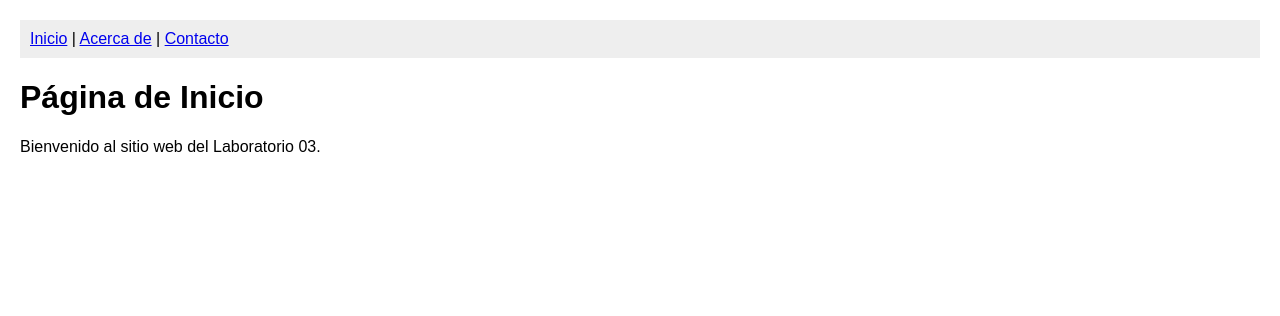
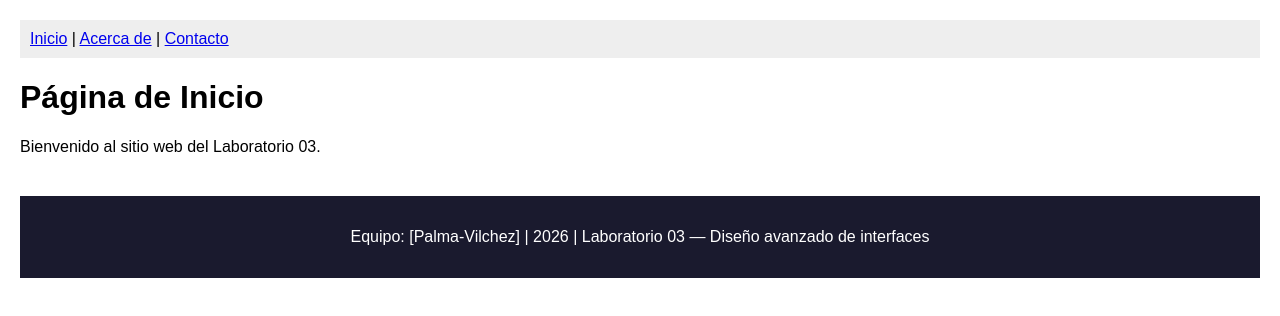
Before and after one commit to Sirarthurxd/lab-git-sem03, a plain HTML site: page index.html in a window 1280 px wide. Drawn offline with Linux system fonts and the light colour scheme.

Commit message:
feat: agrega footer a index.html

```diff
--- a/index.html
+++ b/index.html
@@ -12,5 +12,10 @@
   </nav>
   <h1>Página de Inicio</h1>
   <p>Bienvenido al sitio web del Laboratorio 03.</p>
+
+<footer style="background:#1a1a2e;color:white;text-align:center;padding:16px;margin-top:40px">
+<p>Equipo: [Palma-Vilchez] | 2026 | Laboratorio 03 — Diseño avanzado de interfaces</p>
+</footer>
+
 </body>
 </html>
```
